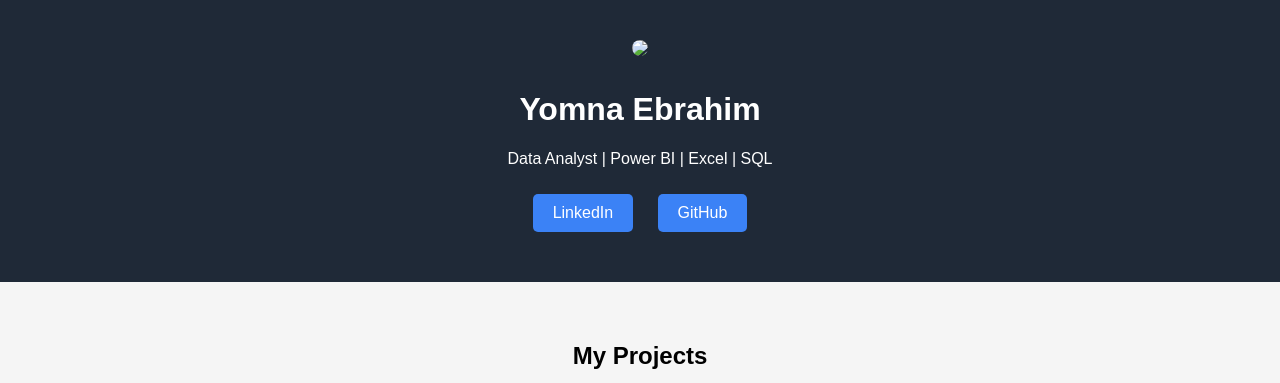
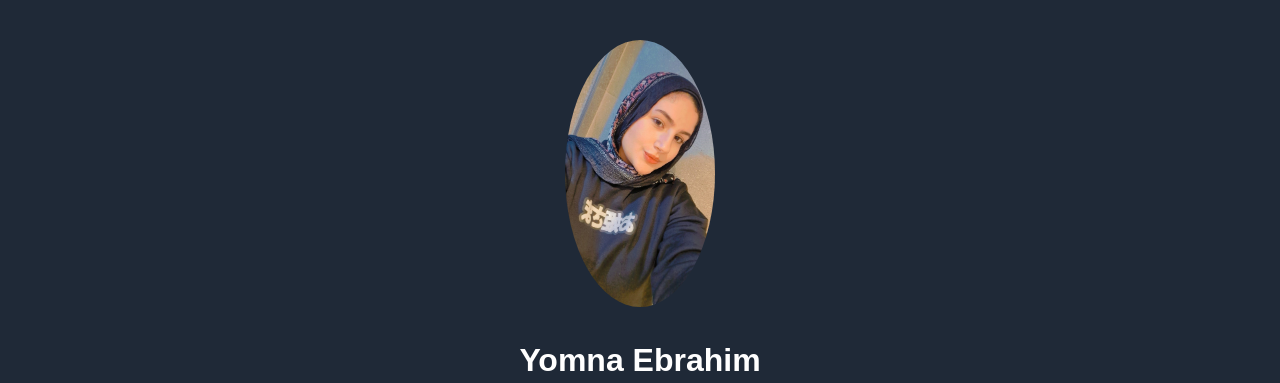
Before and after one commit to yomnaebrahim-dotcom/yomnaebrahim.github.io, a plain HTML site: page index.html in a window 1280 px wide. Shown: the top 383 px of the page. Drawn offline with Linux system fonts and the light colour scheme; files whose address does not match are found by name.

Commit message:
Fix image paths and clean up HTML encoding
Updated image source paths and removed HTML entity encoding.

```diff
--- a/index.html
+++ b/index.html
@@ -10,7 +10,7 @@
 
 <header>
 
-<img src="images\profile.jpg" class="profile">
+<img src="profile.jpg" class="profile">
 
 <h1>Yomna Ebrahim</h1>
 
```
